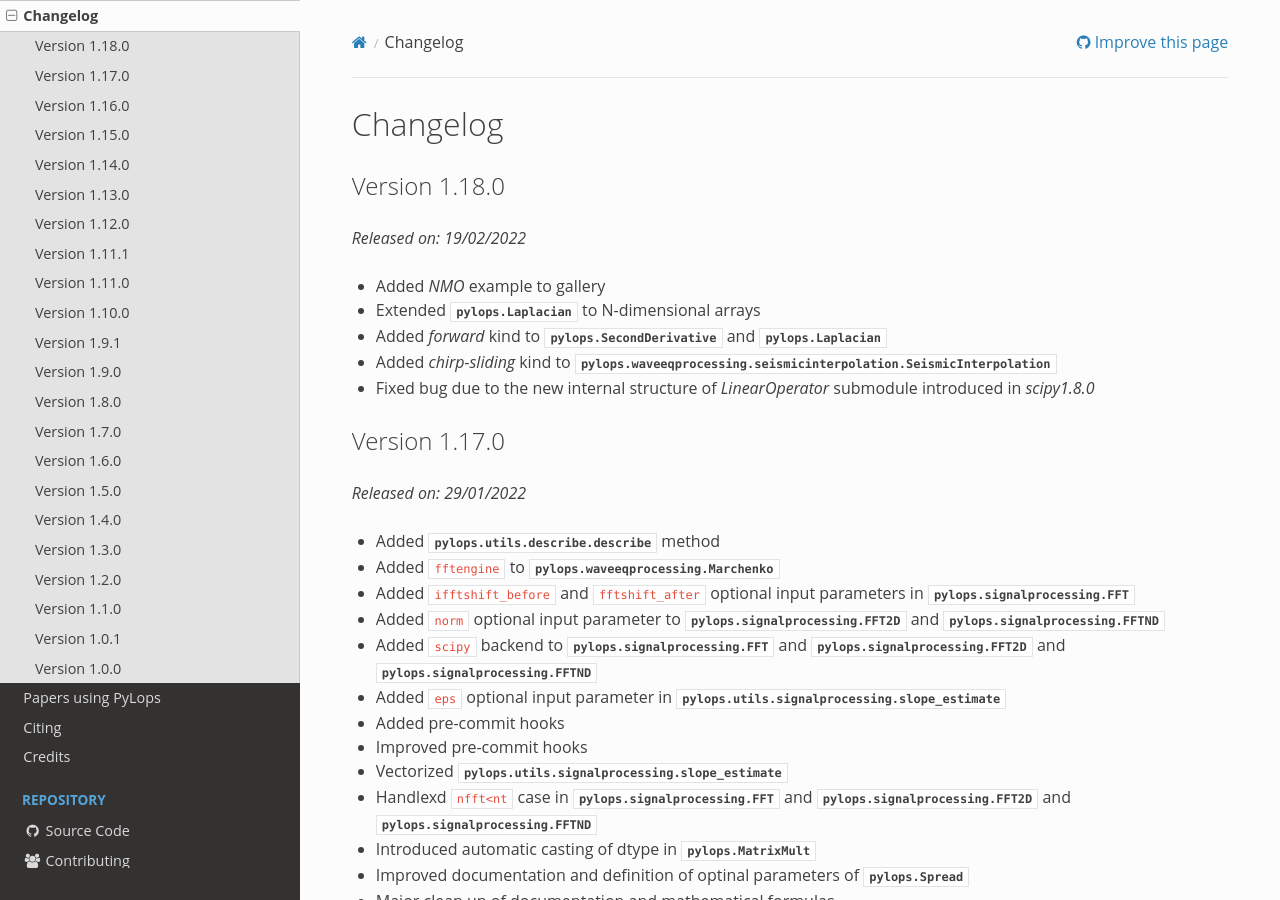
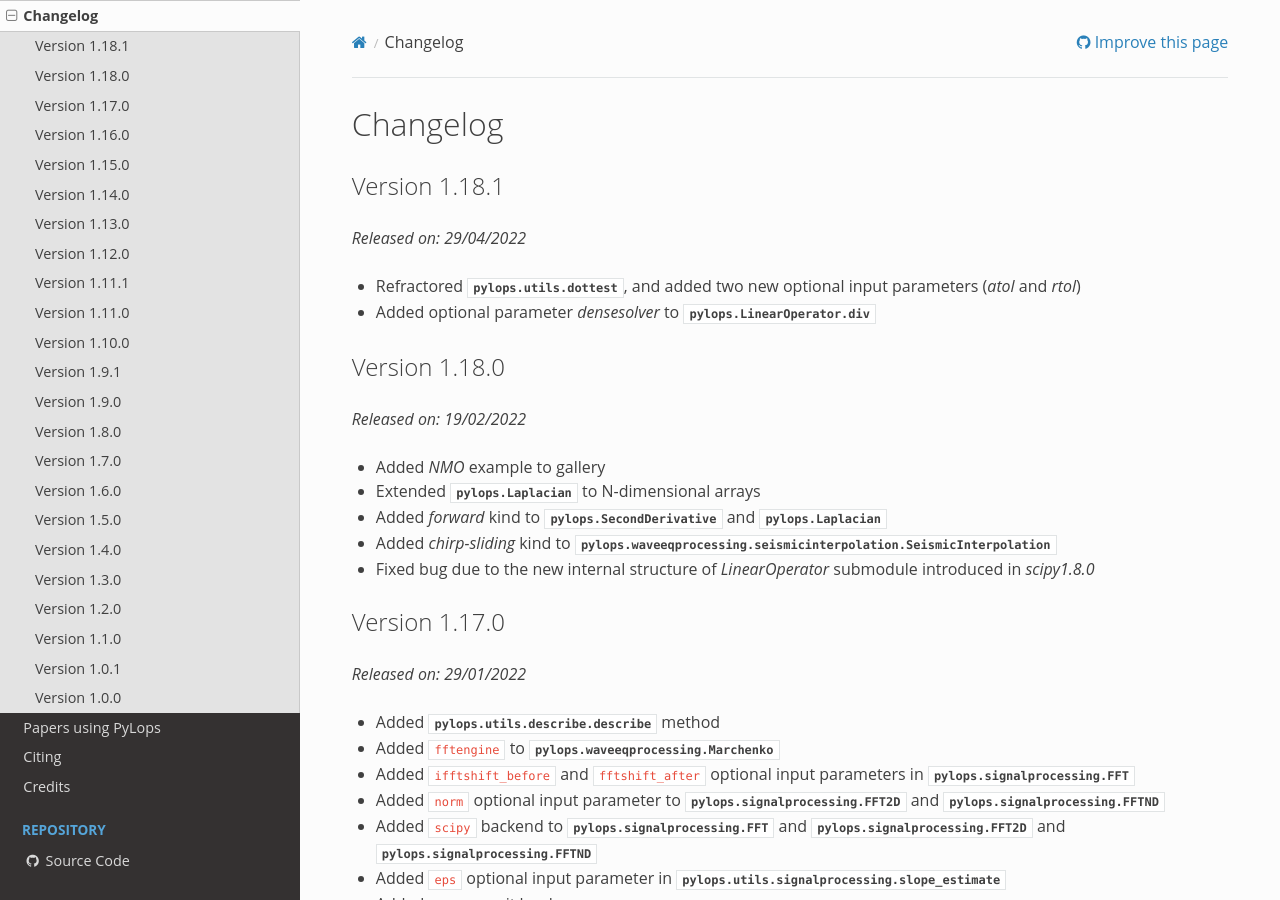
Before and after one commit to PyLops/pylops, a Sphinx documentation site: the page built from docs/source/changelog.rst, in a window 1280 px wide and 900 px high. Built offline with Sphinx 7.4.7 and the Read the Docs theme 2.0.0, drawn with Linux system fonts in a browser that asks for light colours; pages that are not in the unit, such as notebooks, are missing from menus; the version number could not be read and is left out; comment, search, counter and statistics services are not loaded.

Commit message:
Release v1.18.1

```diff
--- a/docs/source/changelog.rst
+++ b/docs/source/changelog.rst
@@ -2,6 +2,16 @@
 
 Changelog
 =========
+
+Version 1.18.1
+--------------
+
+*Released on: 29/04/2022*
+
+* Refractored :py:func:`pylops.utils.dottest`, and added two new optional input parameters
+  (`atol` and `rtol`)
+* Added optional parameter `densesolver` to :py:func:`pylops.LinearOperator.div`
+
 
 Version 1.18.0
 --------------
```
Also changed, not shown: CHANGELOG.md (+6 -1 lines).
